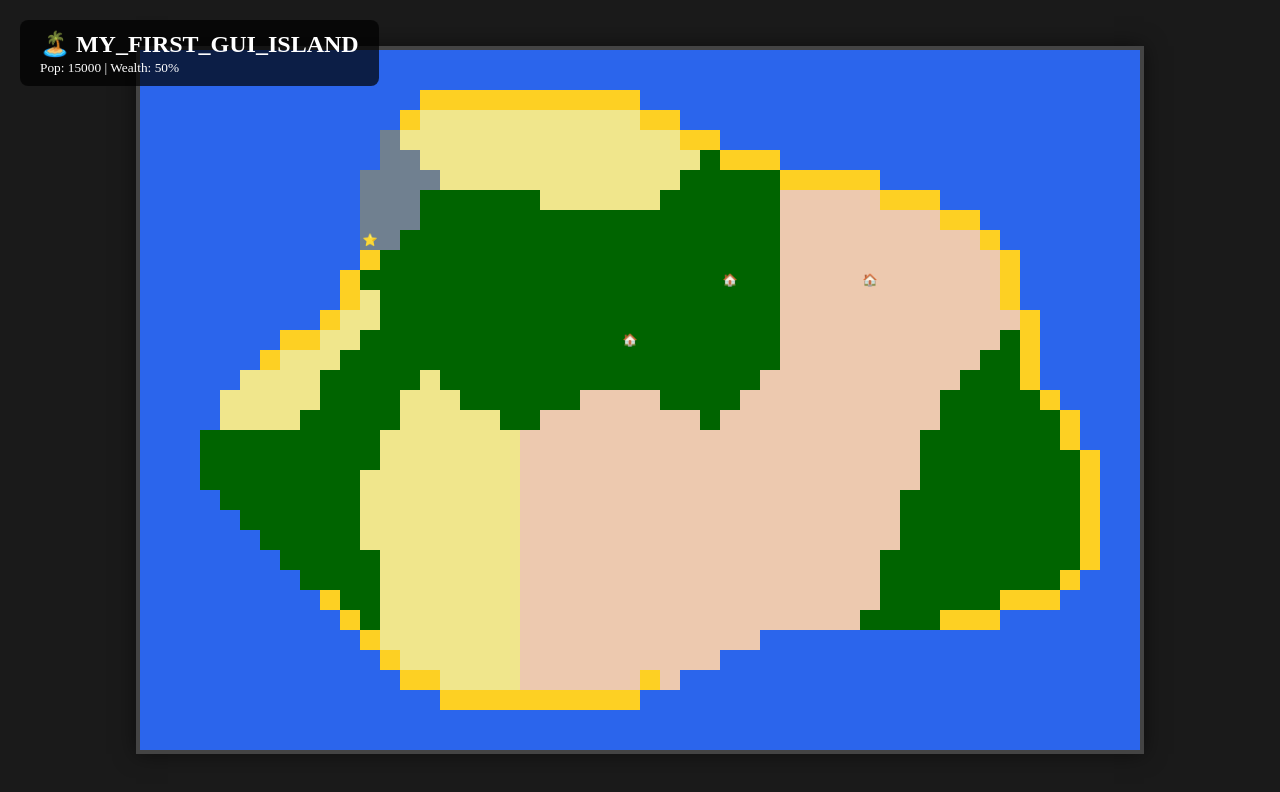
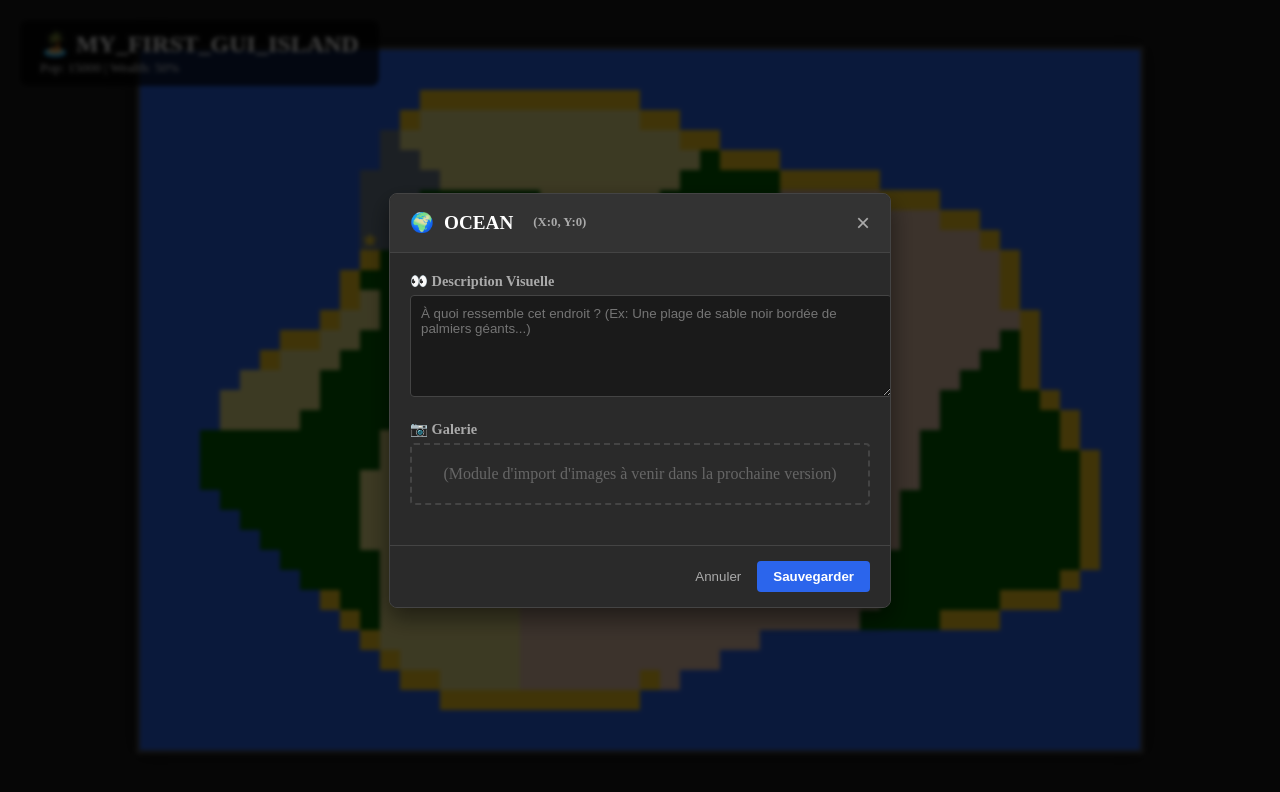
Before and after one commit to lenisrl/island-generator, a React (Vite) app: page / in a window 1280 px wide. Both pictures are taken after a click on the element 150 px from the left and 60 px from the top of the page. Shown: the top 792 px of the page. Built offline with nearby package versions, Linux system fonts and the light colour scheme.

Commit message:
Feat: Add Tile Inspector modal for editing lore

```diff
--- a/src/renderer/App.tsx
+++ b/src/renderer/App.tsx
@@ -3,9 +3,11 @@ import React, { useEffect, useState } from 'react';
 import { IslandGenerator } from '../core/generator/IslandGenerator';
 import { GenerationParams, Tile } from '../core/models/Island';
 import { Grid } from './components/Grid';
+import { Inspector } from './components/Inspector/Inspector';
 
 const App: React.FC = () => {
   const [grid, setGrid] = useState<Tile[][] | null>(null);
+  const [selectedTile, setSelectedTile] = useState<Tile | null>(null);
 
   // Paramètres par défaut (tu pourras les changer via un menu plus tard)
   const [params] = useState<GenerationParams>({
@@ -24,6 +26,19 @@ const App: React.FC = () => {
     setGrid(newGrid);
   }, [params]);
 
+  // Fonction appelée quand l'utilisateur clique sur "Sauvegarder" dans l'inspecteur
+  const handleUpdateTile = (updatedTile: Tile) => {
+    if (!grid) return;
+
+    // On doit créer une nouvelle copie de la grille pour que React détecte le changement
+    const newGrid = [...grid];
+    // On remplace la case modifiée à la bonne position [y][x]
+    newGrid[updatedTile.y][updatedTile.x] = updatedTile;
+
+    setGrid(newGrid);
+    console.log("Tile updated:", updatedTile);
+  };
+
   if (!grid) return <div style={{color:'white', padding: 20}}>Loading Map...</div>;
 
   return (
@@ -40,7 +55,21 @@ const App: React.FC = () => {
       </div>
 
       {/* La Carte */}
-      <Grid grid={grid} width={params.width} height={params.height} />
+      <Grid
+        grid={grid}
+        width={params.width}
+        height={params.height}
+        onTileClick={(tile) => setSelectedTile(tile)}
+      />
+
+      {/* L'Inspecteur (visible seulement si une case est sélectionnée) */}
+      {selectedTile && (
+        <Inspector
+          tile={selectedTile}
+          onClose={() => setSelectedTile(null)} // Fermer = vider la sélection
+          onSave={handleUpdateTile}
+        />
+      )}
     </div>
   );
 };
--- a/src/renderer/components/Grid.tsx
+++ b/src/renderer/components/Grid.tsx
@@ -35,9 +35,10 @@ interface GridProps {
   grid: Tile[][];
   width: number;
   height: number;
+  onTileClick: (tile: Tile) => void;
 }
 
-export const Grid: React.FC<GridProps> = ({ grid, width, height }) => {
+export const Grid: React.FC<GridProps> = ({ grid, width, height, onTileClick}) => {
 
   // Configuration CSS Grid dynamique selon la taille de l'île
   const gridStyle = {
@@ -63,6 +64,7 @@ export const Grid: React.FC<GridProps> = ({ grid, width, height }) => {
                 className="tile"
                 style={{ backgroundColor }}
                 title={`Biome: ${tile.biome} ${tile.poi ? '| POI: ' + tile.poi : ''}`}
+                onClick={() => onTileClick(tile)}
               >
                 {icon}
               </div>
--- /dev/null
+++ b/src/renderer/components/Inspector/Inspector.css
@@ -0,0 +1,114 @@
+/* L'arrière-plan sombre qui couvre toute la fenêtre */
+.modal-overlay {
+  position: fixed;
+  top: 0;
+  left: 0;
+  right: 0;
+  bottom: 0;
+  background-color: rgba(0, 0, 0, 0.75); /* Très sombre */
+  display: flex;
+  justify-content: center;
+  align-items: center;
+  z-index: 1000;
+  backdrop-filter: blur(2px); /* Petit effet de flou sympa */
+}
+
+/* La fenêtre elle-même */
+.modal-content {
+  background-color: #2a2a2a;
+  color: #e0e0e0;
+  width: 500px;
+  max-width: 90%;
+  max-height: 90vh;
+  border-radius: 8px;
+  border: 1px solid #444;
+  box-shadow: 0 10px 25px rgba(0,0,0,0.5);
+  display: flex;
+  flex-direction: column;
+  overflow: hidden;
+}
+
+/* En-tête (Titre + Croix) */
+.modal-header {
+  padding: 15px 20px;
+  background-color: #333;
+  border-bottom: 1px solid #444;
+  display: flex;
+  justify-content: space-between;
+  align-items: center;
+}
+
+.modal-header h2 {
+  margin: 0;
+  font-size: 1.2rem;
+  color: white;
+  display: flex;
+  align-items: center;
+  gap: 10px;
+}
+
+.close-button {
+  background: none;
+  border: none;
+  color: #aaa;
+  font-size: 1.5rem;
+  cursor: pointer;
+  padding: 0;
+}
+.close-button:hover { color: white; }
+
+/* Corps (Formulaires) */
+.modal-body {
+  padding: 20px;
+  overflow-y: auto;
+}
+
+.form-group {
+  margin-bottom: 20px;
+}
+
+.form-group label {
+  display: block;
+  margin-bottom: 5px;
+  font-weight: bold;
+  color: #aaa;
+  font-size: 0.9rem;
+}
+
+textarea {
+  width: 100%;
+  background-color: #1a1a1a;
+  border: 1px solid #444;
+  color: white;
+  padding: 10px;
+  border-radius: 4px;
+  font-family: sans-serif;
+  resize: vertical;
+  min-height: 80px;
+}
+
+textarea:focus {
+  outline: none;
+  border-color: #2b65ec;
+}
+
+/* Pied de page (Boutons) */
+.modal-footer {
+  padding: 15px 20px;
+  border-top: 1px solid #444;
+  display: flex;
+  justify-content: flex-end;
+  gap: 10px;
+  background-color: #2a2a2a;
+}
+
+button.save-btn {
+  background-color: #2b65ec; /* Bleu */
+  color: white;
+  border: none;
+  padding: 8px 16px;
+  border-radius: 4px;
+  cursor: pointer;
+  font-weight: bold;
+}
+button.save-btn:hover { background-color: #1a50d1; }
--- /dev/null
+++ b/src/renderer/components/Inspector/Inspector.tsx
@@ -0,0 +1,96 @@
+import React, { useState, useEffect } from 'react';
+import { Tile } from '../../../core/models/Island';
+import './Inspector.css';
+
+interface InspectorProps {
+  tile: Tile;
+  onClose: () => void;
+  onSave: (updatedTile: Tile) => void;
+}
+
+export const Inspector: React.FC<InspectorProps> = ({ tile, onClose, onSave }) => {
+  // État local pour les champs de texte
+  // On initialise avec les valeurs existantes de la case (ou vide)
+  const [descVisual, setDescVisual] = useState(tile.descriptionVisual || '');
+  const [lore, setLore] = useState(tile.loreEvent || '');
+
+  // Si la case change (ex: clic ailleurs), on met à jour les champs
+  useEffect(() => {
+    setDescVisual(tile.descriptionVisual || '');
+    setLore(tile.loreEvent || '');
+  }, [tile]);
+
+  const handleSave = () => {
+    // On crée une copie de la case avec les nouvelles infos
+    const updatedTile = {
+      ...tile,
+      descriptionVisual: descVisual,
+      loreEvent: lore
+    };
+    onSave(updatedTile);
+    onClose();
+  };
+
+  return (
+    <div className="modal-overlay" onClick={onClose}>
+      {/* stopPropagation empêche de fermer si on clique DANS la fenêtre */}
+      <div className="modal-content" onClick={e => e.stopPropagation()}>
+
+        {/* HEADER */}
+        <div className="modal-header">
+          <h2>
+            <span>{tile.poi ? '📍' : '🌍'}</span>
+            {tile.poi ? tile.poi.replace('_', ' ') : tile.biome}
+            <small style={{fontSize:'0.8rem', color:'#aaa', marginLeft:10}}>
+               (X:{tile.x}, Y:{tile.y})
+            </small>
+          </h2>
+          <button className="close-button" onClick={onClose}>&times;</button>
+        </div>
+
+        {/* BODY */}
+        <div className="modal-body">
+
+          {/* Champ Description Visuelle (Toujours là) */}
+          <div className="form-group">
+            <label>👀 Description Visuelle</label>
+            <textarea
+              value={descVisual}
+              onChange={(e) => setDescVisual(e.target.value)}
+              placeholder="À quoi ressemble cet endroit ? (Ex: Une plage de sable noir bordée de palmiers géants...)"
+            />
+          </div>
+
+          {/* Champ Lore (Seulement si c'est un POI ou une Ville) */}
+          {tile.poi && (
+            <div className="form-group">
+              <label>📜 Lore & Événements (Secret)</label>
+              <textarea
+                value={lore}
+                onChange={(e) => setLore(e.target.value)}
+                placeholder="Que s'y passe-t-il ? Qui dirige cet endroit ?"
+                style={{borderColor: '#ffd70044'}} // Petit bord doré pour le lore
+              />
+            </div>
+          )}
+
+          {/* Zone Images (Placeholder pour l'instant) */}
+          <div className="form-group">
+            <label>📷 Galerie</label>
+            <div style={{border:'2px dashed #444', padding: 20, textAlign:'center', color:'#666', borderRadius:4}}>
+              (Module d'import d'images à venir dans la prochaine version)
+            </div>
+          </div>
+
+        </div>
+
+        {/* FOOTER */}
+        <div className="modal-footer">
+          <button onClick={onClose} style={{background:'none', border:'none', color:'#aaa', cursor:'pointer'}}>Annuler</button>
+          <button className="save-btn" onClick={handleSave}>Sauvegarder</button>
+        </div>
+
+      </div>
+    </div>
+  );
+};
```
Also changed, not shown: src/core/models/Island.ts (+6 -1 lines).
